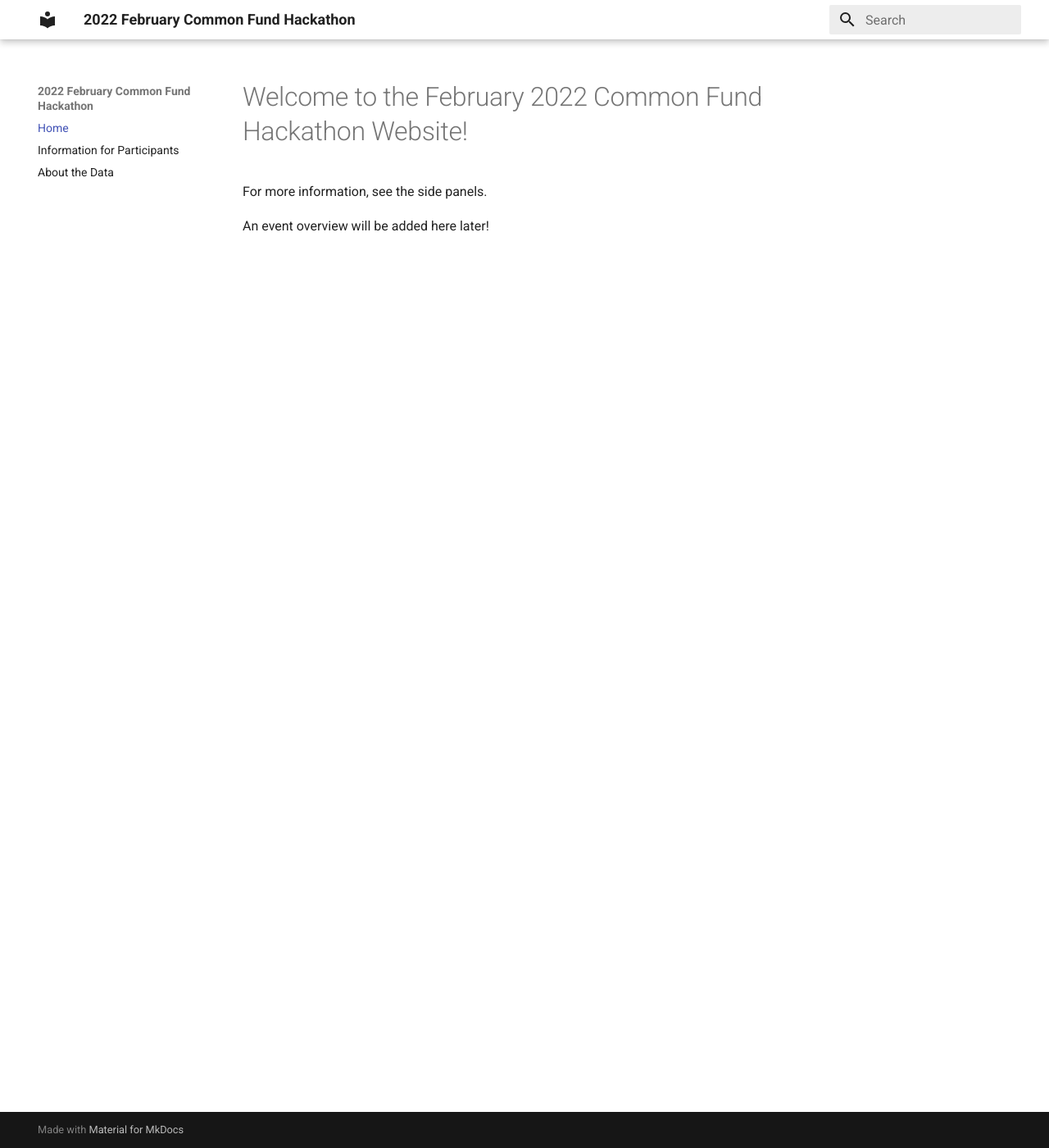
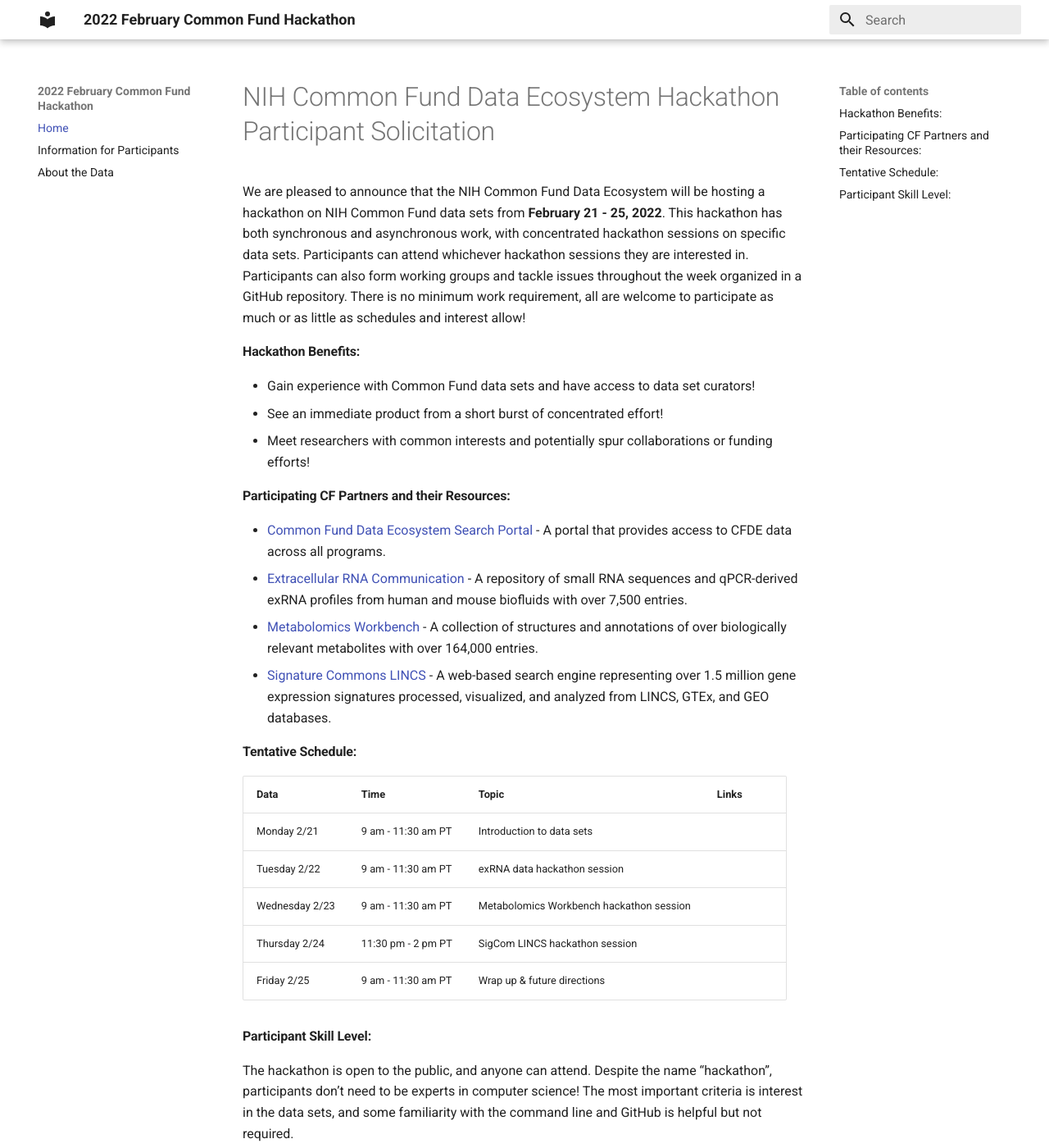
Before and after one commit to nih-cfde/2022-feb-hackathon, an MkDocs documentation site: the page built from docs/index.md, in a window 1280 px wide and 1400 px high. Shown: the whole window at 82% size. Built offline with MkDocs 1.6.1 and Material for MkDocs 9.7.7, drawn with Linux system fonts in a browser that asks for light colours; some of the changed text lies outside the part shown.

Commit message:
add info to home page

```diff
--- a/docs/index.md
+++ b/docs/index.md
@@ -1,5 +1,35 @@
-# Welcome to the February 2022 Common Fund Hackathon Website!
+# NIH Common Fund Data Ecosystem Hackathon Participant Solicitation
 
-For more information, see the side panels.
+We are pleased to announce that the NIH Common Fund Data Ecosystem will be hosting a hackathon on NIH Common Fund data sets from **February 21 - 25, 2022**. This hackathon has both synchronous and asynchronous work, with concentrated hackathon sessions on specific data sets. Participants can attend whichever hackathon sessions they are interested in. Participants can also form working groups and tackle issues throughout the week organized in a GitHub repository. There is no minimum work requirement, all are welcome to participate as much or as little as schedules and interest allow!
 
-An event overview will be added here later!
+#### Hackathon Benefits:
+
+- Gain experience with Common Fund data sets and have access to data set curators!
+- See an immediate product from a short burst of concentrated effort!
+- Meet researchers with common interests and potentially spur collaborations or funding efforts!
+
+
+#### Participating CF Partners and their Resources:
+
+- [Common Fund Data Ecosystem Search Portal](https://app.nih-cfde.org/) - A portal that provides access to CFDE data across all programs.
+- [Extracellular RNA Communication](https://exrna-atlas.org/) - A repository of small RNA sequences and qPCR-derived exRNA profiles from human and mouse biofluids with over 7,500 entries.
+- [Metabolomics Workbench](https://www.metabolomicsworkbench.org/) - A collection of structures and annotations of over biologically relevant metabolites with over 164,000 entries.
+- [Signature Commons LINCS](https://maayanlab.cloud/sigcom-lincs/#/SignatureSearch/UpDown) - A web-based search engine representing over 1.5 million gene expression signatures processed, visualized, and analyzed from LINCS, GTEx, and GEO databases.
+
+#### Tentative Schedule:
+
+| Data | Time | Topic | Links |
+| --- | --- | --- | --- |
+| Monday 2/21 |  9 am - 11:30 am PT | Introduction to data sets | |
+| Tuesday 2/22 | 9 am - 11:30 am PT | exRNA data hackathon session | |
+| Wednesday 2/23 | 9 am - 11:30 am PT | Metabolomics Workbench hackathon session | |
+| Thursday 2/24 | 11:30 pm - 2 pm PT | SigCom LINCS hackathon session | |
+| Friday 2/25 | 9 am - 11:30 am PT | Wrap up & future directions | |
+
+#### Participant Skill Level:
+
+The hackathon is open to the public, and anyone can attend. Despite the name “hackathon”, participants don’t need to be experts in computer science! The most important criteria is interest in the data sets, and some familiarity with the command line and GitHub is helpful but not required.
+
+To register or find more information here: [https://www.nih-cfde.org/events/hackathon/](https://www.nih-cfde.org/events/hackathon/)
+
+Please don’t hesitate to contact Jessica Lumian (jelumian@ucdavis.edu) with any questions!
```
